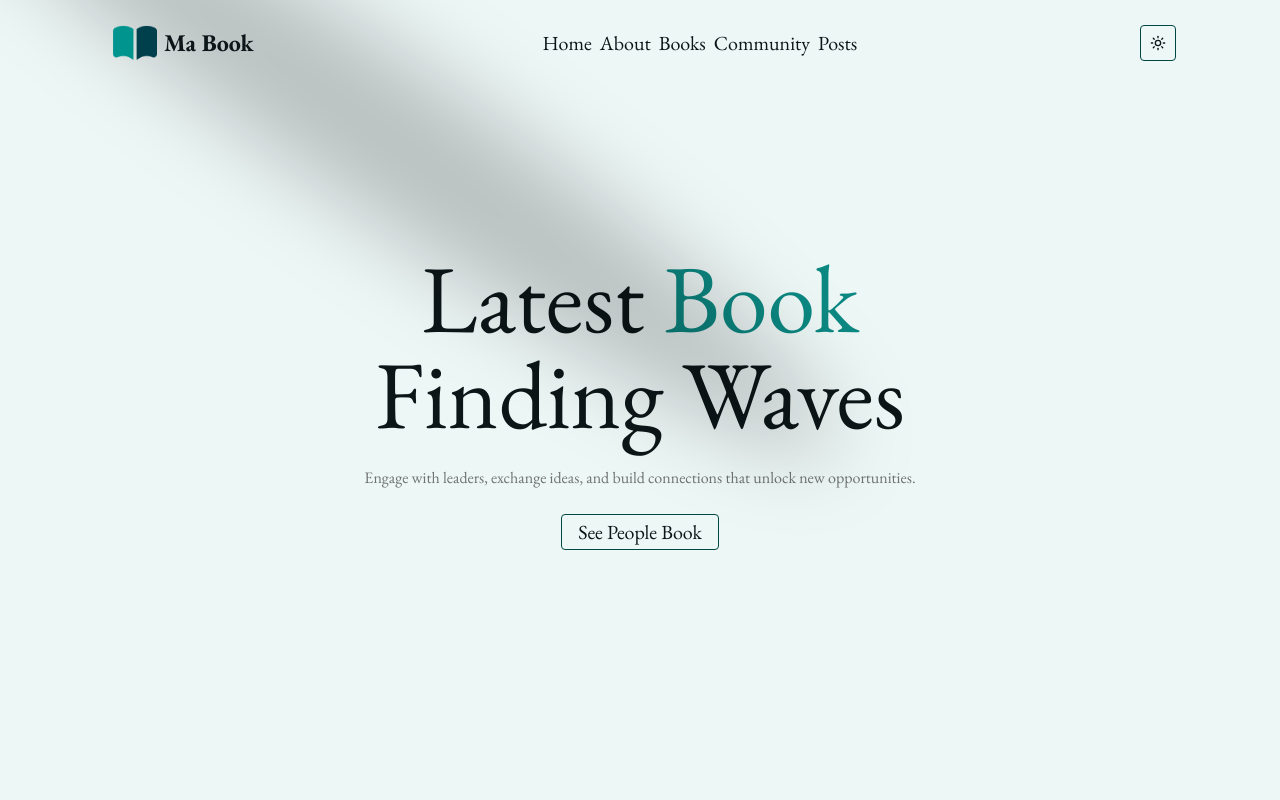
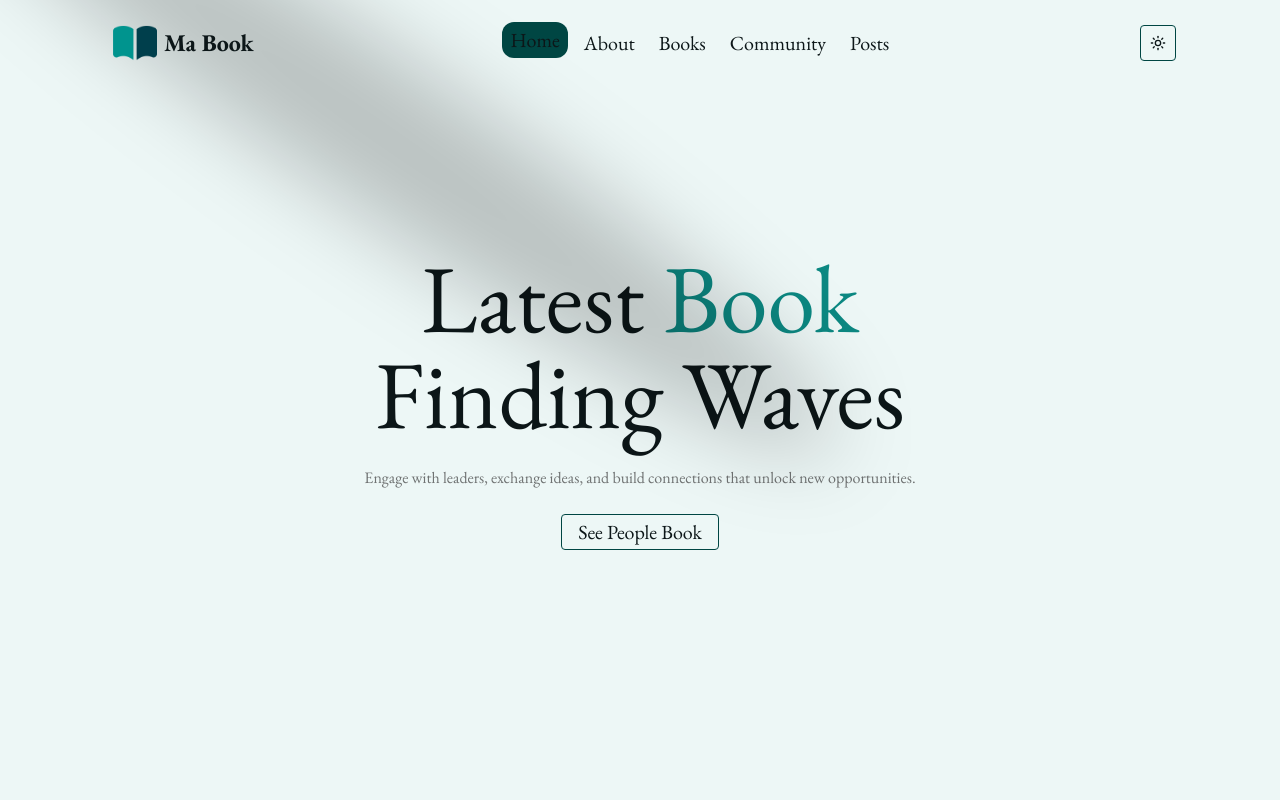
Before and after one commit to ibrahimwael951/MaBook, a Next.js app in the folder Front-End/: page / in a window 1280 px wide. Shown: the top 800 px of the page. Built offline with nearby package versions, Linux system fonts and the light colour scheme.

Commit message:
edit navbar and add about page with component

```diff
--- a/Front-End/src/animation.tsx
+++ b/Front-End/src/animation.tsx
@@ -5,7 +5,7 @@ export const ViewPort = {
   whileInView: { y: 0, x: 0, scale: 1, opacity: 1, filter: "blur(0px)" },
 };
 export const Animate = {
-  animate: { y: 0, x: 0, scale: 1, opacity: 1, filter: "blur(0px)" },
+  animate: { y: 0, x: 0, scale: 1, opacity: 1, filter: "blur(0px)" , transition:{duration:0.2}},
 };
 export const FadeUp = {
   initial: { y: 60, opacity: 0, filter: "blur(20px)" },
--- /dev/null
+++ b/Front-End/src/app/about/page.tsx
@@ -0,0 +1,10 @@
+import React from "react";
+import Hero from "@/components/About/Hero";
+
+export default function Page() {
+  return (
+    <section className="">
+      <Hero />
+    </section>
+  );
+}
--- /dev/null
+++ b/Front-End/src/components/About/Hero.tsx
@@ -0,0 +1,40 @@
+"use client";
+import Image from "next/image";
+import React from "react";
+import { motion } from "framer-motion";
+import { Animate, FadeLeft, FadeRight } from "@/animation";
+const MotionImageDirect = motion(Image);
+
+const Hero = () => {
+  return (
+    <section className="min-h-screen lg:h-screen flex justify-center items-center flex-col md:flex-row gap-10">
+      <div className="space-y-4 max-w-xl">
+        <motion.h1 {...FadeLeft} {...Animate} className="text-5xl lg:text-6xl">
+          What is <span> MaBook?</span>
+        </motion.h1>
+        <motion.p
+          {...FadeLeft}
+          {...Animate}
+          className="text-xl lg:text-2xl ml-4"
+        >
+          MaBook is a simple, friendly, and inspiring platform built for book
+          lovers who want to share their reading journey with others. Whether
+          you're reading your first book or your 100th, MaBook gives you a space
+          to express, connect, and inspire through books.
+        </motion.p>
+      </div>
+      <MotionImageDirect
+        {...FadeRight}
+        {...Animate}
+        src="/Community_about.jpg"
+        alt="community image"
+        width={1000}
+        height={1000}
+        draggable={false}
+        className="object-cover w-full max-w-xl  md:w-2/4 lg:h-2/3 rounded-2xl"
+      />
+    </section>
+  );
+};
+
+export default Hero;
--- a/Front-End/src/components/Navbar.tsx
+++ b/Front-End/src/components/Navbar.tsx
@@ -1,33 +1,47 @@
 "use client";
 import React, { useState } from "react";
 import { AnimatePresence, motion } from "framer-motion";
-import {  Menu } from "lucide-react";
+import { Menu } from "lucide-react";
 import { Navbar as NavLinks } from "@/data/Quick_Links";
 import { ModeToggle } from "@/components/ui/ThemeToggle";
 import Link from "next/link";
 import Image from "next/image";
+import { Animate, FadeDown } from "@/animation";
+import { usePathname } from "next/navigation";
 const Navbar = () => {
+  const Pathname = usePathname();
   const [isMenuOpened, setIsMenuOpened] = useState<boolean>(false);
   return (
-    <motion.nav className="fixed top-0 left-0 lg:left-2/4 lg:-translate-x-2/4 py-3 w-full flex items-center justify-between max-w-6xl  px-5 md:px-10 z-50 ">
+    <motion.nav
+      {...FadeDown}
+      {...Animate}
+      transition={{ duration: 0.36 }}
+      className="fixed top-0 left-0 lg:left-2/4 lg:-translate-x-2/4 py-3 w-full flex items-center justify-between max-w-6xl  px-5 md:px-10 z-50 "
+    >
       <Link
         href="/"
         className="flex items-center gap-1 text-2xl font-extrabold p-1.5 rounded-2xl"
       >
-        <Image
-        alt="logo"
-        src="/open-book.png"
-        width={50}
-        height={50}
-
-        />
+        <Image alt="logo" src="/open-book.png" width={50} height={50} />
         {/* <BookOpenText size={40} /> */}
         Ma Book
       </Link>
       <div className="hidden lg:flex items-center gap-x-2 dark:bg-third dark:text-primary p-1.5 rounded-2xl ">
         {NavLinks.map((item, i) => (
           <Link key={i} href={item.href}>
-            <div className="md:text-xl">{item.title}</div>
+            <motion.div
+              animate={
+                Pathname === item.href && {
+                  translateY: -3,
+                  transition: { duration: 0.2 },
+                }
+              }
+              className={`${
+                Pathname === item.href && "bg-secondary "
+              }  py-1 px-2 rounded-xl md:text-xl`}
+            >
+              {item.title}
+            </motion.div>
           </Link>
         ))}
       </div>
@@ -37,7 +51,6 @@ const Navbar = () => {
       >
         <Menu size={40} />
       </button>
-
 
       <AnimatePresence>
         {isMenuOpened && (
@@ -65,11 +78,22 @@ const Navbar = () => {
                     key={i}
                     href={item.href}
                     onClick={() => setIsMenuOpened((prev) => !prev)}
-                    className="flex items-center gap-2 text-3xl font-semibold ml-4 "
                   >
-                    <item.icon size={30} />
+                    <motion.div
+                      animate={
+                        Pathname === item.href && {
+                          translateY: -3,
+                          transition: { duration: 0.2 },
+                        }
+                      }
+                      className={`${
+                        Pathname === item.href && "bg-secondary my-2 "
+                      } flex items-center gap-2 text-3xl font-semibold ml-4 px-3 py-1 rounded-xl`}
+                    >
+                      <item.icon size={30} />
 
-                    {item.title}
+                      {item.title}
+                    </motion.div>
                   </Link>
                 ))}
               </div>
```
Also changed, not shown: 1 other file (tests, documents, lock files or other folders).
